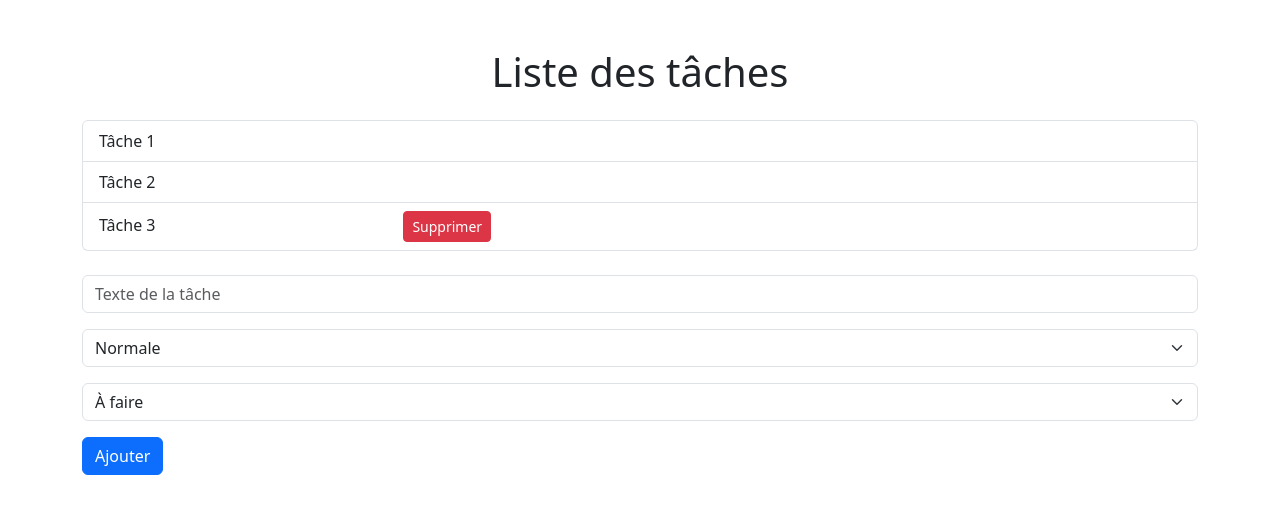
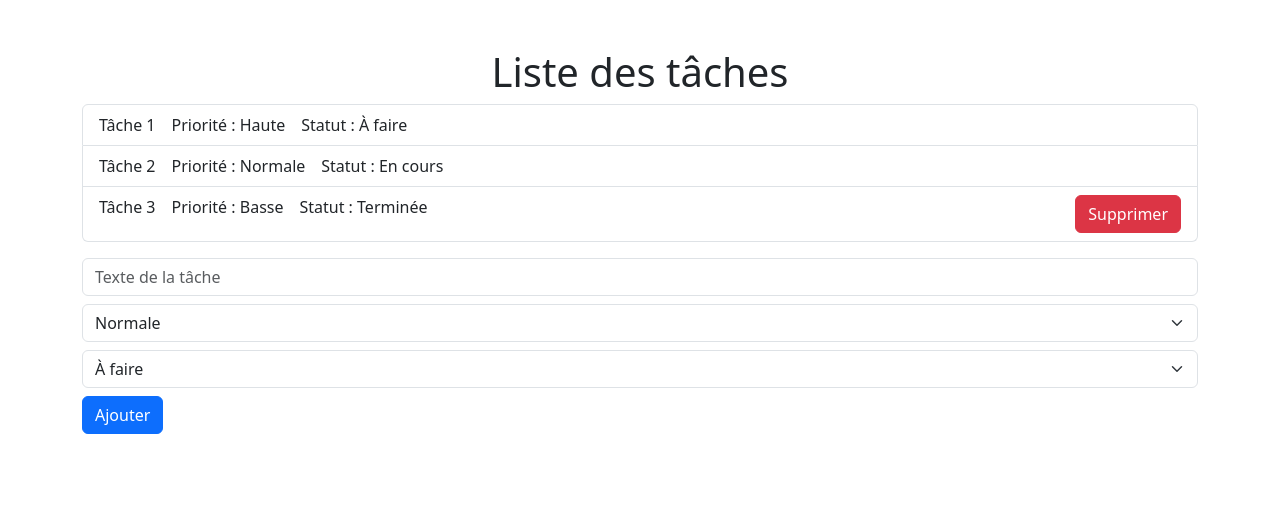
Before and after one commit to Aristidelove/Projet03, a React (Create React App) app: page / in a window 1280 px wide. Shown: the top 514 px of the page. Built offline with nearby package versions, Linux system fonts and the light colour scheme.

Commit message:
Modification

```diff
--- a/src/App.js
+++ b/src/App.js
@@ -27,37 +27,31 @@ function App() {
 
   return (
     <div className="container mt-5">
-      <h1 className="text-center mb-4">Liste des tâches</h1>
+      <h1 className="text-center">Liste des tâches</h1>
       <ul className="list-group">
         {tasks.map((task) => (
           <li key={task.id} className="list-group-item">
             <span>{task.text}</span>
-            <span className="badge badge-secondary ms-2">Priorité : {task.priority}</span>
-            <span className="badge badge-info ms-2">Statut : {task.status}</span>
+            <span className="ms-3">Priorité : {task.priority}</span>
+            <span className="ms-3">Statut : {task.status}</span>
             {task.status === 'Terminée' && (
-              <button className="btn btn-danger btn-sm ms-2" onClick={() => handleDelete(task.id)}>Supprimer</button>
+              <button className="btn btn-danger float-end" onClick={() => handleDelete(task.id)}>Supprimer</button>
             )}
           </li>
         ))}
       </ul>
-      <form onSubmit={handleSubmit} className="mt-4">
-        <div className="mb-3">
-          <input type="text" className="form-control" value={text} onChange={(e) => setText(e.target.value)} placeholder="Texte de la tâche" />
-        </div>
-        <div className="mb-3">
-          <select className="form-select" value={priority} onChange={(e) => setPriority(e.target.value)}>
+      <form onSubmit={handleSubmit} className="mt-3">
+        <input type="text" value={text} onChange={(e) => setText(e.target.value)} placeholder="Texte de la tâche" className="form-control mb-2" />
+        <select value={priority} onChange={(e) => setPriority(e.target.value)} className="form-select mb-2">
           <option value="Haute">Haute</option>
           <option value="Normale">Normale</option>
           <option value="Basse">Basse</option>
         </select>
-        </div>
-        <div className="mb-3">
-          <select className="form-select" value={status} onChange={(e) => setStatus(e.target.value)}>
+        <select value={status} onChange={(e) => setStatus(e.target.value)} className="form-select mb-2">
           <option value="À faire">À faire</option>
           <option value="En cours">En cours</option>
           <option value="Terminée">Terminée</option>
         </select>
-        </div>
         <button type="submit" className="btn btn-primary">Ajouter</button>
       </form>
     </div>
```
Lines whose indentation alone changed are shown as unchanged.
